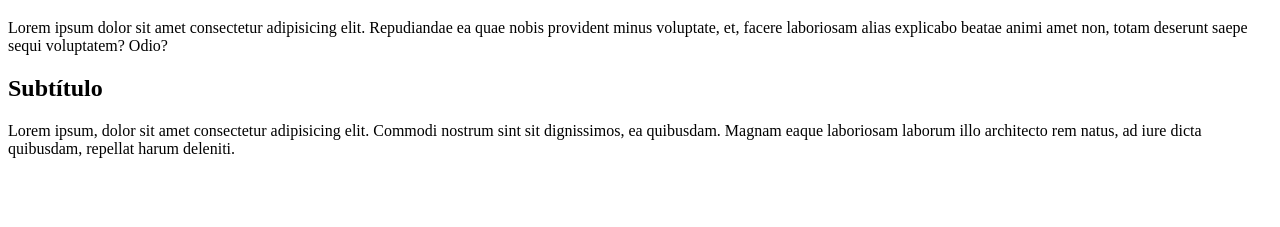
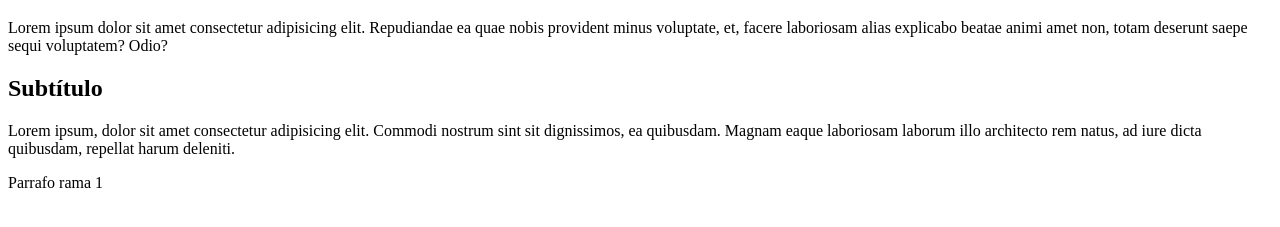
Before and after one commit to catalina-romero/classfront2023, a plain HTML site: page index.html in a window 1280 px wide. Shown: the part 61-288 px from the top of the page. Drawn offline with Linux system fonts and the light colour scheme.

Commit message:
parrafo rama 1

```diff
--- a/index.html
+++ b/index.html
@@ -11,6 +11,6 @@
     <p>Lorem ipsum dolor sit amet consectetur adipisicing elit. Repudiandae ea quae nobis provident minus voluptate, et, facere laboriosam alias explicabo beatae animi amet non, totam deserunt saepe sequi voluptatem? Odio?</p>
     <h2>Subtítulo</h2>
     <p>Lorem ipsum, dolor sit amet consectetur adipisicing elit. Commodi nostrum sint sit dignissimos, ea quibusdam. Magnam eaque laboriosam laborum illo architecto rem natus, ad iure dicta quibusdam, repellat harum deleniti.</p>
-
+    <p>Parrafo rama 1</p>
 </body>
 </html>
```
